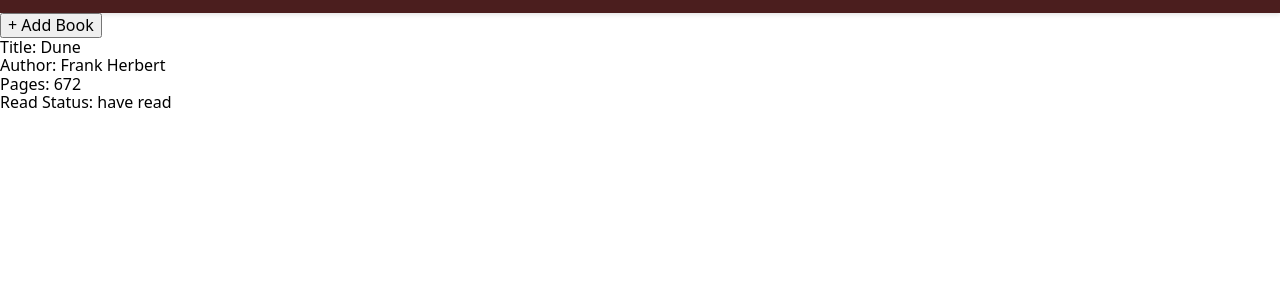
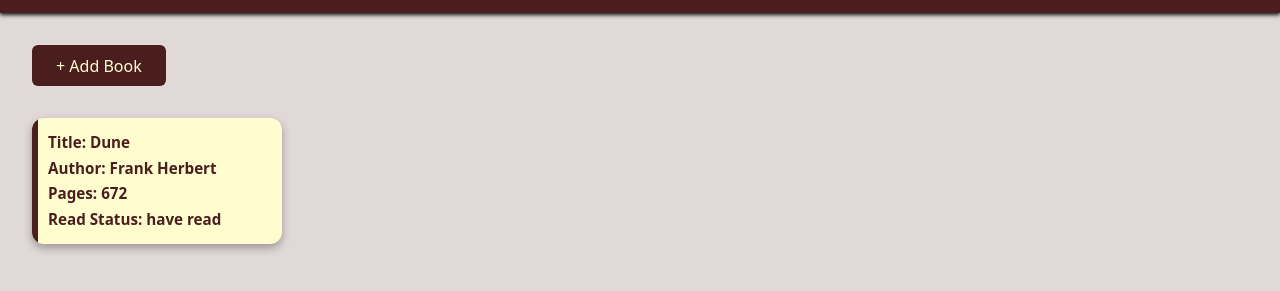
Before and after one commit to cowpatchmedia/odin-library, a plain HTML site: page index.html in a window 1280 px wide. Shown: the part 57-348 px from the top of the page. Drawn offline with Linux system fonts and the light colour scheme.

Commit message:
style main container and cards in grid format.

```diff
--- a/index.html
+++ b/index.html
@@ -5,8 +5,8 @@
     <meta name="viewport" content="width=device-width, initial-scale=1.0">
     <title>my library</title>
 
+    <link rel="stylesheet" type="text/css" href="stylesheets/modern-normalize.css">
     <link rel="stylesheet" type="text/css" href="stylesheets/styles.css">
-    <link rel="stylesheet" type="text/css" href="stylesheets/modern-normalize.css">
 
 </head>
 <body>
--- a/stylesheets/styles.css
+++ b/stylesheets/styles.css
@@ -2,6 +2,8 @@
 :root {
     --primary-color: #4b1e1e;
     --font-color: #FFFDD0;
+    --background-color: #4913132a;
+    background-color: var(--background-color);
 }
 
 /* HEADER SECTION*/
@@ -12,7 +14,7 @@
     justify-content: space-between;
     align-items: center;
     padding: 1rem 2rem;
-    box-shadow: 0 2px 4px rgba(0,0,0,0.1);
+    box-shadow: 0 2px 4px rgba(0,0,0,0.9);
 }
 
 /*  header text */
@@ -41,3 +43,69 @@
 
 
 /* CONTENT CONTAINER */
+.content-container {
+    /* why fixed max width?*/
+    margin: 2rem auto;
+    padding: 0 2rem;
+    display: flex;
+    flex-direction: column;
+    gap: 2rem;
+}
+
+/* add book button*/
+.addButton {
+    align-self: flex-start;
+    background-color: var(--primary-color);
+    color: var(--font-color);
+    border: none;
+    padding: 0.7rem 1.5rem;
+    border-radius: 6px;
+    font-size: 1rem;
+    cursor: pointer;
+}
+
+.addButton:hover {
+    background-color: var(--font-color);
+    color: var(--primary-color);
+}
+
+/* book grid layout*/
+#library {
+    display: grid;
+    grid-template-columns: repeat(auto-fill, minmax(250px, 0fr));
+    gap: 1.5rem;
+}
+
+/* book cards*/
+.book-card {
+    position: relative;
+    background-color: var(--font-color);
+    border-radius: 12px;
+    padding: 1rem;
+    box-shadow: 0 4px 8px rgba(0,0,0,0.3);
+    display: flex;
+    flex-direction: column;
+    gap: 0.5rem;
+    font-weight: 600;
+    overflow-y: hidden;
+}
+
+.book-card::before {
+  content: '';
+  position: absolute;
+  top: 0;
+  left: 0;
+  width: 6px;
+  height: 100%;
+  background-color: #4b1e1e; /* dark maroon accent bar */
+  border-radius: 12px 0 0 12px;
+}
+
+.book-card:hover {
+    transform: scale(1.03);
+}
+
+.book-card div {
+    font-size: 0.95rem;
+    color: var(--primary-color);
+}
```
